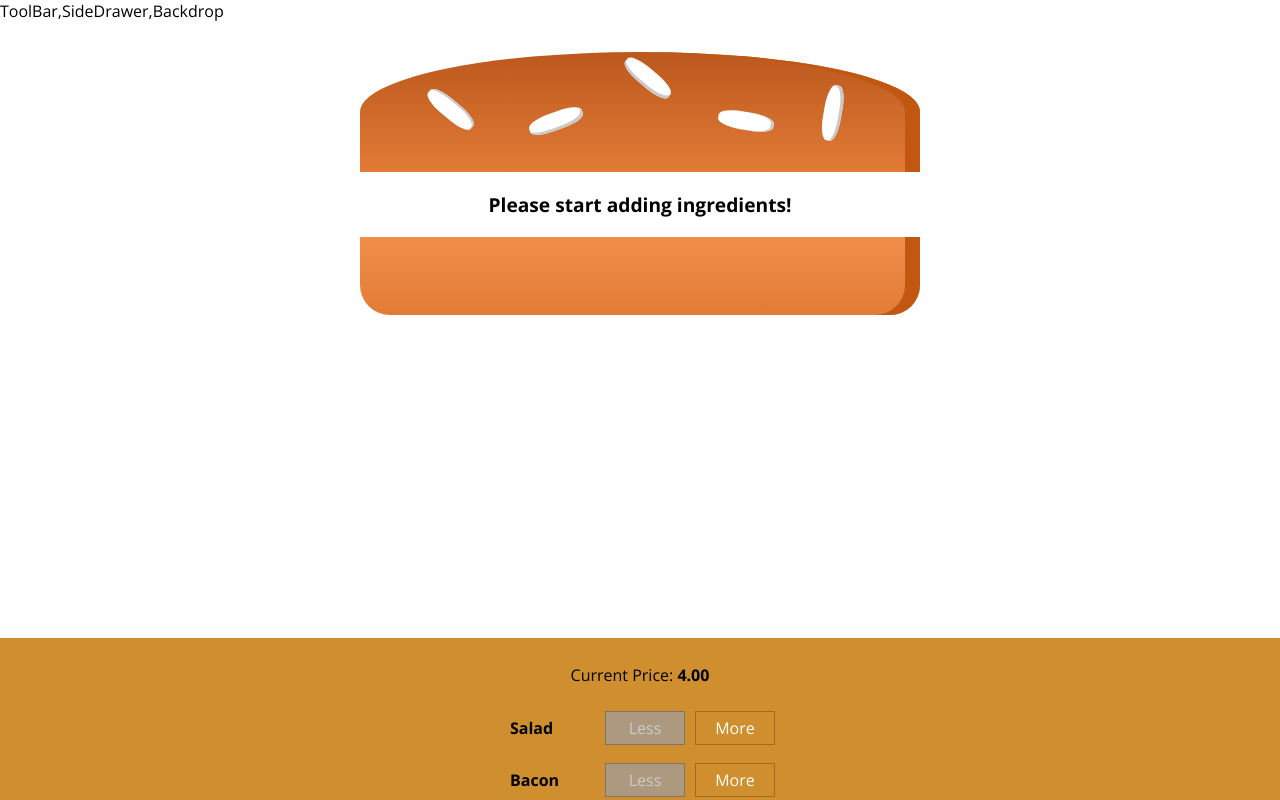
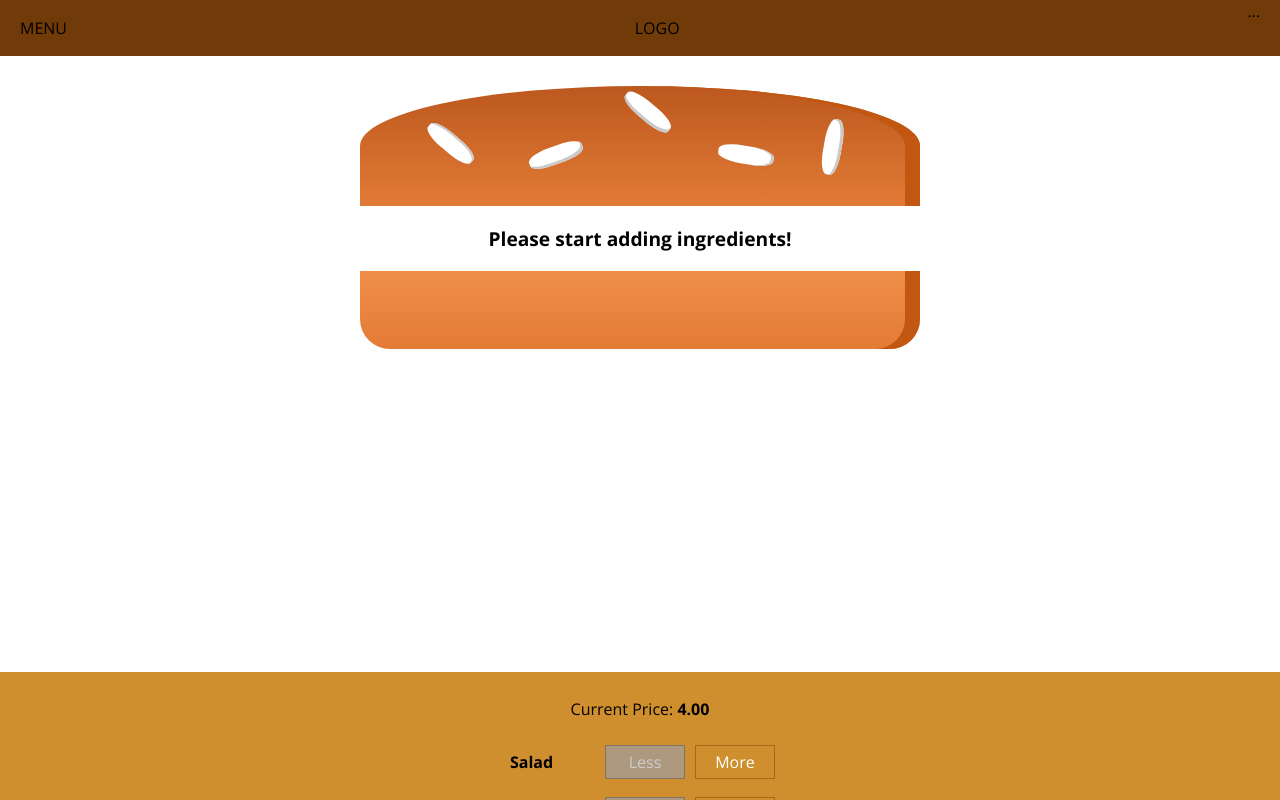
Before and after one commit to PedroCestaro/Burguer_Bilder, a React (Create React App) app in the folder Burguer/burguer-builder/: page / in a window 1280 px wide. Shown: the top 800 px of the page. Built offline with nearby package versions, Linux system fonts and the light colour scheme.

Commit message:
Adicionando toolbar components

```diff
--- a/Burguer/burguer-builder/src/components/Burguer/OrderSummary/OrderSummary.js
+++ b/Burguer/burguer-builder/src/components/Burguer/OrderSummary/OrderSummary.js
@@ -18,6 +18,7 @@
             <ul>
                 {ingredientSummary}
             </ul>
+            <p><strong>Total Price: {props.price.toFixed(2)}</strong></p>
             <p>Continue to Checkout? </p>
             <button className="buttonDanger" onClick={props.purchaseCancelled}>Cancel</button>
             <button className="buttonSuccess" onClick={props.purchaseContinued}>Continue</button>
--- a/Burguer/burguer-builder/src/components/Layout/Layout.css
+++ b/Burguer/burguer-builder/src/components/Layout/Layout.css
@@ -1,3 +1,3 @@
 .content{
-    margin-top: 16px;
+    margin-top: 72px;
 }
--- a/Burguer/burguer-builder/src/components/Layout/Layout.js
+++ b/Burguer/burguer-builder/src/components/Layout/Layout.js
@@ -1,11 +1,11 @@
 import React from 'react';
 import Aux from '../../hoc/auxiliar';
 import styles from './Layout.css';
-
+import ToolBar from '../Navigation/Toolbar/Toolbar';
 
 const layout = (props) =>(
     <Aux/*usando aux, não precisa colocar um container*/>
-    <div>ToolBar,SideDrawer,Backdrop</div>
+    <ToolBar/>
     <main className="content"
     style={styles.content}
     >
--- /dev/null
+++ b/Burguer/burguer-builder/src/components/Navigation/Toolbar/Toolbar.js
@@ -0,0 +1,14 @@
+import React from 'react';
+import './styles.css'
+
+const toolbar = (props) =>(
+    <header className="toolbar">
+        <div>MENU</div>
+        <div>LOGO</div>
+        <nav>
+           ...
+        </nav>
+    </header>
+);
+
+export default toolbar;
--- /dev/null
+++ b/Burguer/burguer-builder/src/components/Navigation/Toolbar/styles.css
@@ -0,0 +1,18 @@
+.toolbar{
+    height: 56px;
+    width: 100%;
+    position: fixed;
+    top: 0;
+    left:0;
+    background-color: #703b09;
+    display: flex;
+    justify-content: space-between;
+    align-items: center;
+    padding: 0 20px;
+    box-sizing: border-box;
+    z-index: 90;
+}
+
+.toolbar nav{
+    height: 100%;
+}
--- a/Burguer/burguer-builder/src/containers/BurguerBilder/BurguerBilder.js
+++ b/Burguer/burguer-builder/src/containers/BurguerBilder/BurguerBilder.js
@@ -104,6 +104,7 @@
                >
                    <OrderSummary
                         ingredients={this.state.ingredients}
+                        price={this.state.totalPrice}
                         purchaseCancelled={this.purchaseCancelHandler}
                         purchaseContinued={this.purchaseContinueHandler}
                   />
```
